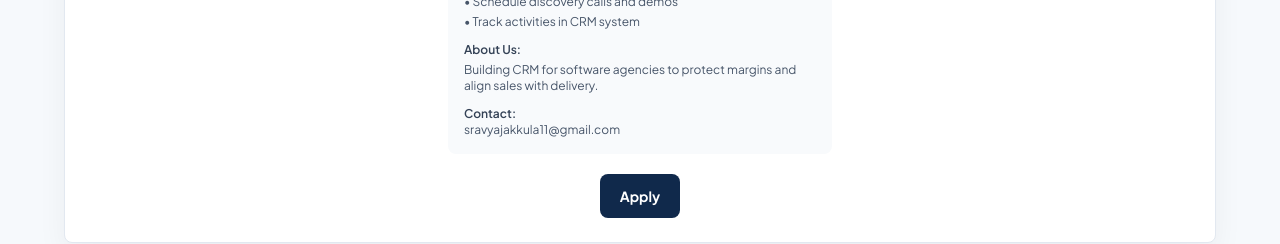
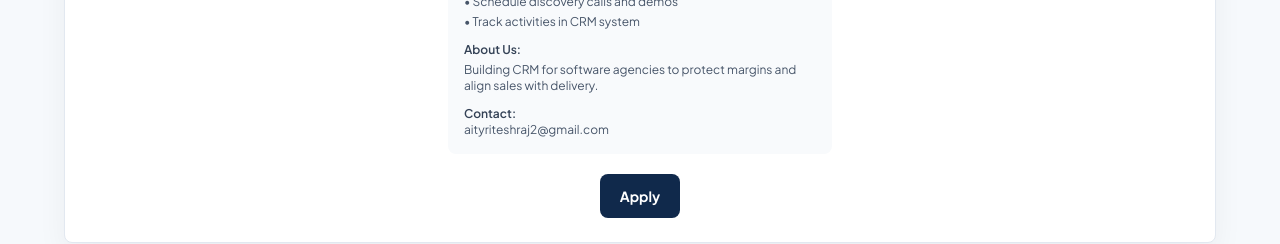
Before and after one commit to riteshaity/pairscale-tech, a React (Vite) app: page /careers in a window 1280 px wide. Shown: the part 1620-1864 px from the top of the page. Built offline with nearby package versions, Linux system fonts and the light colour scheme.

Commit message:
Update contact email in Careers page

```diff
--- a/src/pages/Careers.tsx
+++ b/src/pages/Careers.tsx
@@ -168,7 +168,7 @@ export default function Careers() {
                       <p className="text-xs font-semibold text-slate-700 mb-1">About Us:</p>
                       <p className="text-xs text-slate-600">Building CRM for software agencies to protect margins and align sales with delivery.</p>
                       <p className="text-xs font-semibold text-slate-700 mt-3">Contact:</p>
-                      <p className="text-xs text-slate-600">sravyajakkula11@gmail.com</p>
+                      <p className="text-xs text-slate-600">aityriteshraj2@gmail.com</p>
                     </div>
                   </div>
                 </div>
```
